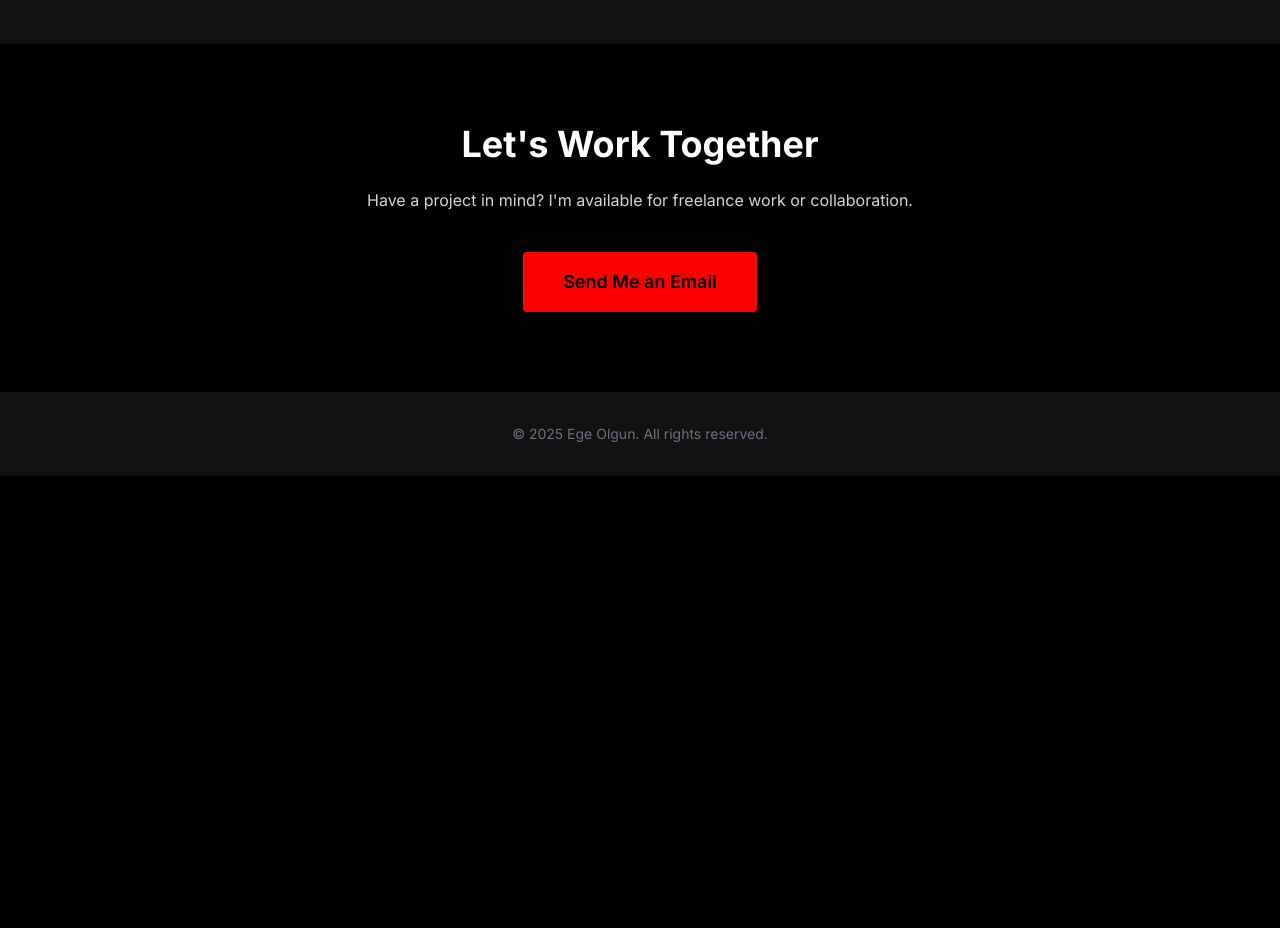
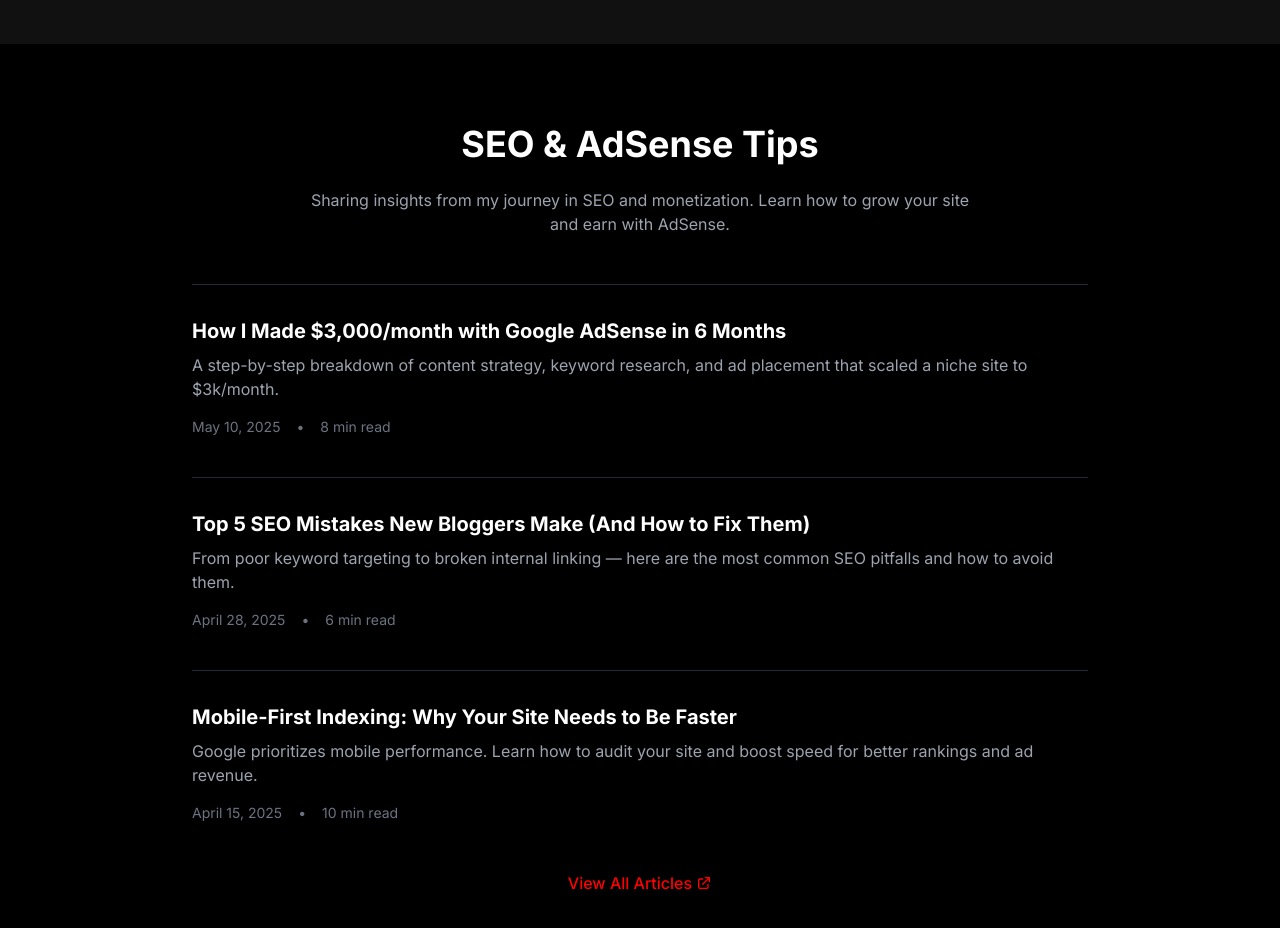
Before and after one commit to Spearfisher64/Ege-website, a React (Vite) app: page /blog/1 in a window 1280 px wide. Shown: the part 1780-2708 px from the top of the page. Before the commit the page ends 2256 px from the top, so only its background shows below. Built offline with nearby package versions, Linux system fonts and the light colour scheme.

Commit message:
ReactRoute Added, Blog Page and Test Posts Added

```diff
--- a/package.json
+++ b/package.json
@@ -13,7 +13,8 @@
     "aos": "^3.0.0-beta.6",
     "lucide-react": "^0.541.0",
     "react": "^19.1.1",
-    "react-dom": "^19.1.1"
+    "react-dom": "^19.1.1",
+    "react-router-dom": "^7.8.1"
   },
   "devDependencies": {
     "@eslint/js": "^9.33.0",
--- a/src/App.jsx
+++ b/src/App.jsx
@@ -2,8 +2,9 @@
 import Hero from "./components/Hero";
 import Skills from "./components/Skills";
 import Projects from "./components/Projects";
+import Blog from "./components/Blog";
 import Contact from "./components/Contact";
-import BackToTop from "./components/BackToTop"; // ← Add this
+import BackToTop from "./components/BackToTop";
 
 function App() {
   return (
@@ -12,6 +13,7 @@
       <Hero />
       <Skills />
       <Projects />
+      <Blog />
       <Contact />
       <footer className="py-8 text-center text-gray-500 text-sm bg-gray-dark">
         &copy; {new Date().getFullYear()} Ege Olgun. All rights reserved.
--- /dev/null
+++ b/src/components/Blog.jsx
@@ -0,0 +1,94 @@
+const Blog = () => {
+  const posts = [
+    {
+      id: 1,
+      title: "How I Made $3,000/month with Google AdSense in 6 Months",
+      excerpt:
+        "A step-by-step breakdown of content strategy, keyword research, and ad placement that scaled a niche site to $3k/month.",
+      readTime: "8 min read",
+      date: "May 10, 2025",
+    },
+    {
+      id: 2,
+      title: "Top 5 SEO Mistakes New Bloggers Make (And How to Fix Them)",
+      excerpt:
+        "From poor keyword targeting to broken internal linking — here are the most common SEO pitfalls and how to avoid them.",
+      readTime: "6 min read",
+      date: "April 28, 2025",
+    },
+    {
+      id: 3,
+      title: "Mobile-First Indexing: Why Your Site Needs to Be Faster",
+      excerpt:
+        "Google prioritizes mobile performance. Learn how to audit your site and boost speed for better rankings and ad revenue.",
+      readTime: "10 min read",
+      date: "April 15, 2025",
+    },
+  ];
+
+  return (
+    <section id="blog" className="py-20 px-6 md:px-16 bg-black">
+      <div data-aos="fade-up">
+        <h2 className="text-3xl md:text-4xl font-bold mb-6 text-center">
+          SEO & AdSense Tips
+        </h2>
+        <p className="text-gray-400 text-center mb-12 max-w-2xl mx-auto">
+          Sharing insights from my journey in SEO and monetization. Learn how to
+          grow your site and earn with AdSense.
+        </p>
+      </div>
+
+      <div className="max-w-4xl mx-auto space-y-10">
+        {posts.map((post) => (
+          <article
+            key={post.id}
+            data-aos="fade-up"
+            data-aos-delay={post.id * 100}
+            className="border-t border-gray-800 pt-8 hover:border-primary transition-colors"
+          >
+            <div className="flex flex-col md:flex-row md:justify-between md:items-center">
+              <div className="mb-2 md:mb-0">
+                <h3 className="text-xl font-bold text-white hover:text-primary transition duration-200">
+                  {post.title}
+                </h3>
+                <p className="text-gray-400 mt-2">{post.excerpt}</p>
+              </div>
+            </div>
+            <div className="flex space-x-4 text-sm text-gray-500 mt-4">
+              <span>{post.date}</span>
+              <span>•</span>
+              <span>{post.readTime}</span>
+            </div>
+          </article>
+        ))}
+      </div>
+
+      <div className="text-center mt-12">
+        <a
+          href="https://yourblog.com"
+          target="_blank"
+          rel="noopener noreferrer"
+          className="text-primary hover:underline font-medium inline-flex items-center"
+        >
+          View All Articles
+          <svg
+            xmlns="http://www.w3.org/2000/svg"
+            className="h-4 w-4 ml-1"
+            fill="none"
+            viewBox="0 0 24 24"
+            stroke="currentColor"
+          >
+            <path
+              strokeLinecap="round"
+              strokeLinejoin="round"
+              strokeWidth={2}
+              d="M10 6H6a2 2 0 00-2 2v10a2 2 0 002 2h10a2 2 0 002-2v-4M14 4h6m0 0v6m0-6L10 14"
+            />
+          </svg>
+        </a>
+      </div>
+    </section>
+  );
+};
+
+export default Blog;
--- /dev/null
+++ b/src/components/BlogPage.jsx
@@ -0,0 +1,61 @@
+import { useEffect, useState } from "react";
+import { useParams } from "react-router-dom";
+import { blogPosts } from "../data/blogPosts";
+import { Link } from "react-router-dom";
+
+const BlogPage = () => {
+  const { slug } = useParams();
+  const [post, setPost] = useState(null);
+
+  useEffect(() => {
+    const found = blogPosts.find((p) => p.slug === slug);
+    setPost(found);
+    AOS.refresh(); // Refresh AOS after dynamic content loads
+  }, [slug]);
+
+  if (!post) {
+    return (
+      <section className="py-20 px-6 md:px-16 text-center">
+        <h2 className="text-2xl text-gray-400">Post not found</h2>
+        <Link to="/" className="text-primary hover:underline mt-4 inline-block">
+          ← Back to Home
+        </Link>
+      </section>
+    );
+  }
+
+  return (
+    <section className="py-16 px-6 md:px-16 max-w-4xl mx-auto">
+      <Link
+        to="/#blog"
+        className="text-primary text-sm hover:underline mb-6 inline-block"
+      >
+        ← Back to SEO Tips
+      </Link>
+
+      <article data-aos="fade-up">
+        <h1 className="text-3xl md:text-4xl font-bold mb-4">{post.title}</h1>
+        <div className="flex space-x-4 text-sm text-gray-500 mb-8">
+          <span>{post.date}</span>
+          <span>•</span>
+          <span>{post.readTime}</span>
+        </div>
+
+        <div
+          className="text-gray-300 leading-relaxed blog-content"
+          dangerouslySetInnerHTML={{ __html: post.content }}
+        />
+      </article>
+
+      <hr className="border-gray-800 my-12" />
+
+      <div className="text-center">
+        <Link to="/#blog" className="text-primary hover:underline font-medium">
+          ← Back to All SEO Tips
+        </Link>
+      </div>
+    </section>
+  );
+};
+
+export default BlogPage;
--- a/src/components/Header.jsx
+++ b/src/components/Header.jsx
@@ -28,6 +28,11 @@
               </a>
             </li>
             <li>
+              <a href="#blog" className="hover:text-primary transition">
+                Blog
+              </a>
+            </li>
+            <li>
               <a href="#contact" className="hover:text-primary transition">
                 Contact
               </a>
--- /dev/null
+++ b/src/data/blogPosts.js
@@ -0,0 +1,59 @@
+export const blogPosts = [
+    {
+      id: 1,
+      slug: 'adsense-3000-month',
+      title: 'How I Made $3,000/month with Google AdSense in 6 Months',
+      excerpt: 'A step-by-step breakdown of content strategy, keyword research, and ad placement.',
+      content: `
+        <p>When I started my niche site about mobile app development tips, I had zero traffic. But within 6 months, I was earning over $3,000/month from Google AdSense.</p>
+
+        <h3 class="text-xl font-bold mt-6 mb-2 text-primary">Step 1: Choose the Right Niche</h3>
+        <p>I picked "React Native tips for beginners" — high search volume, low competition, and perfect for ad placement.</p>
+
+        <h3 class="text-xl font-bold mt-6 mb-2 text-primary">Step 2: SEO-Optimized Content</h3>
+        <p>I used tools like Ahrefs and Ubersuggest to find low-competition keywords like "how to center a view in React Native".</p>
+
+        <h3 class="text-xl font-bold mt-6 mb-2 text-primary">Step 3: AdSense Placement Strategy</h3>
+        <p>I placed responsive ad units after the first paragraph, mid-article, and at the end. I avoided pop-ups and too many ads.</p>
+
+        <p>Result? 100k monthly pageviews and $3k+ in passive income.</p>
+      `,
+      readTime: '8 min read',
+      date: 'May 10, 2025',
+    },
+    {
+      id: 2,
+      slug: 'seo-mistakes-bloggers-make',
+      title: 'Top 5 SEO Mistakes New Bloggers Make (And How to Fix Them)',
+      excerpt: 'From poor keyword targeting to broken internal linking — here are the most common SEO pitfalls.',
+      content: `
+        <p>Most new bloggers focus on writing but ignore SEO fundamentals. Here are the top 5 mistakes I see — and how to fix them.</p>
+
+        <h3 class="text-xl font-bold mt-6 mb-2 text-primary">Mistake 1: Targeting High-Competition Keywords Too Early</h3>
+        <p>Don’t go after "best smartphones" — start with long-tail keywords like "best smartphone for React Native developers".</p>
+
+        <h3 class="text-xl font-bold mt-6 mb-2 text-primary">Mistake 2: Ignoring Internal Linking</h3>
+        <p>Link related posts together. It keeps users engaged and helps Google understand your site structure.</p>
+
+        <!-- Add more sections as needed -->
+      `,
+      readTime: '6 min read',
+      date: 'April 28, 2025',
+    },
+    {
+      id: 3,
+      slug: 'mobile-first-indexing',
+      title: 'Mobile-First Indexing: Why Your Site Needs to Be Faster',
+      excerpt: 'Google prioritizes mobile performance. Learn how to audit your site and boost speed.',
+      content: `
+        <p>Google now uses mobile-first indexing — meaning your mobile site is what gets ranked.</p>
+
+        <h3 class="text-xl font-bold mt-6 mb-2 text-primary">Why Speed Matters</h3>
+        <p>Slow sites lose visitors and revenue. I improved my site’s LCP from 4.2s to 1.1s using...</p>
+
+        <!-- More content -->
+      `,
+      readTime: '10 min read',
+      date: 'April 15, 2025',
+    },
+  ]
--- a/src/main.jsx
+++ b/src/main.jsx
@@ -1,22 +1,25 @@
-import React from 'react'
-import ReactDOM from 'react-dom/client'
-import App from './App'
-import './index.css'
+import React from "react";
+import ReactDOM from "react-dom/client";
+import { BrowserRouter } from "react-router-dom";
+import App from "./App";
+import "./index.css";
 
 // Import AOS
-import AOS from 'aos'
-import 'aos/dist/aos.css'
+import AOS from "aos";
+import "aos/dist/aos.css";
 
 // Initialize AOS
 AOS.init({
-  duration: 800,       // Animation duration
-  easing: 'ease-in-out', // Smooth easing
-  once: true,          // Animates only once when scrolled into view
-  offset: 100,         // Trigger animation sooner
-})
+  duration: 800, // Animation duration
+  easing: "ease-in-out", // Smooth easing
+  once: true, // Animates only once when scrolled into view
+  offset: 100, // Trigger animation sooner
+});
 
-ReactDOM.createRoot(document.getElementById('root')).render(
+ReactDOM.createRoot(document.getElementById("root")).render(
   <React.StrictMode>
-    <App />
+    <BrowserRouter>
+      <App />
+    </BrowserRouter>
   </React.StrictMode>
-)
+);
```
Also changed, not shown: 1 other file (tests, documents, lock files or other folders).
